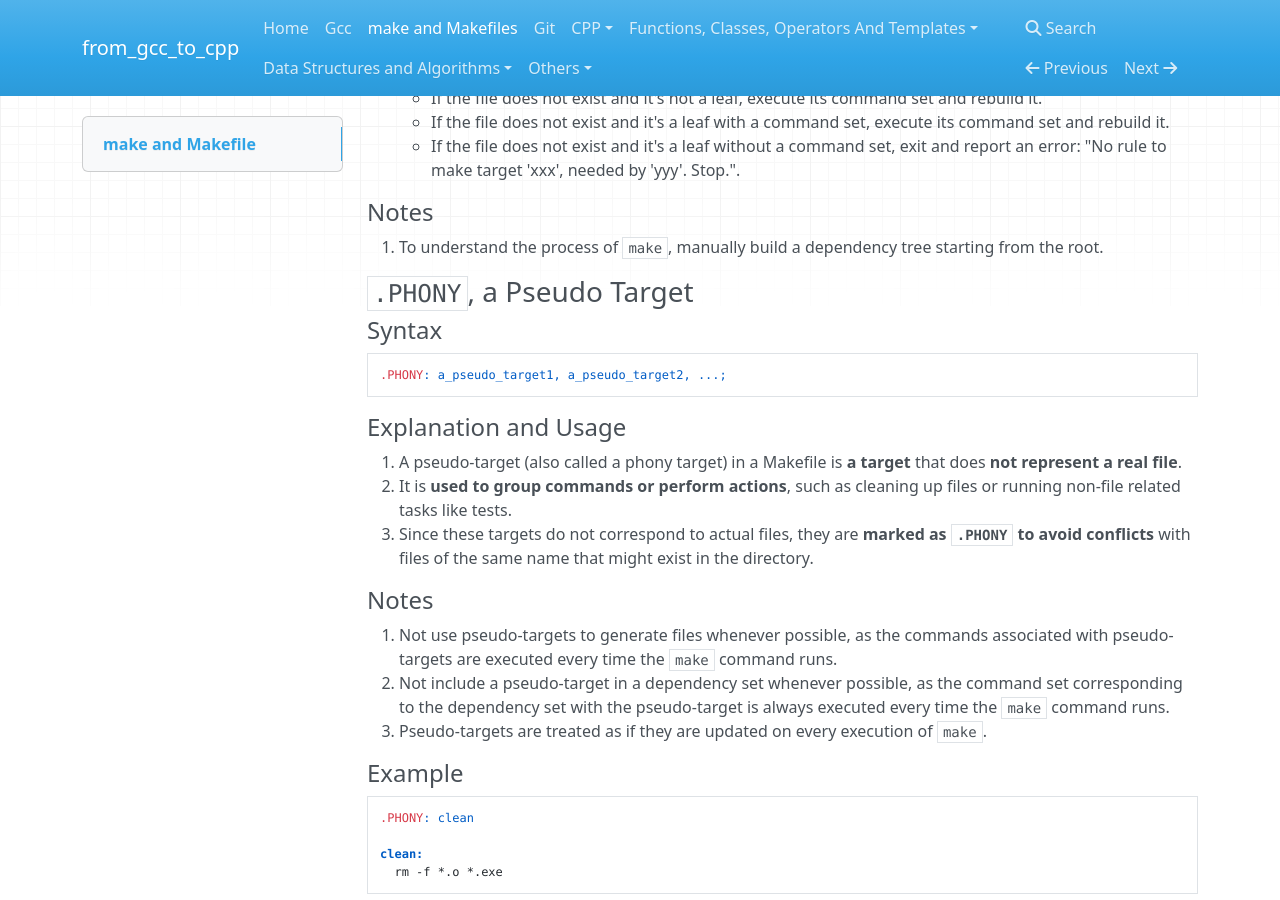
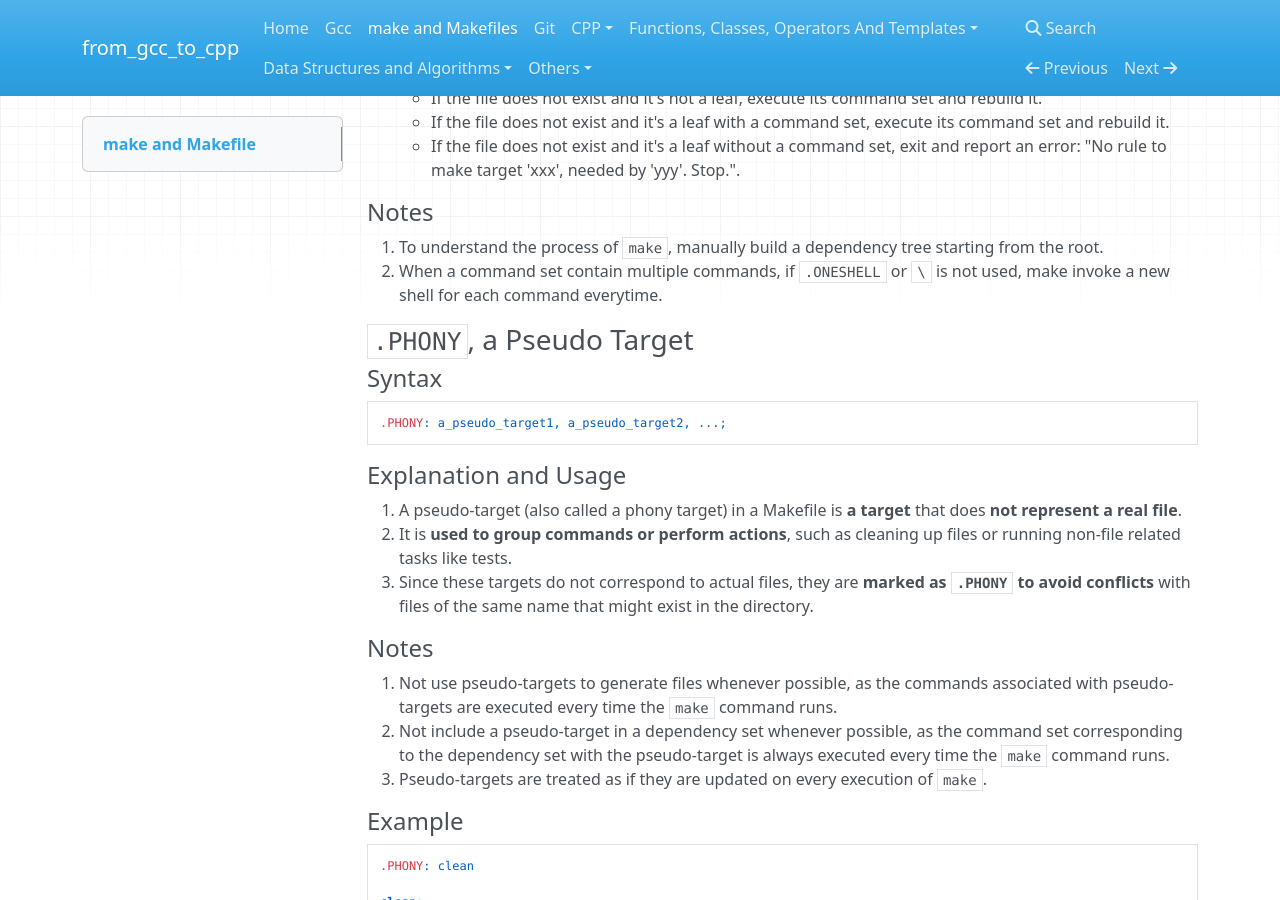
Before and after one commit to 0BananaBig0/from_gcc_to_cpp, an MkDocs documentation site: the page built from docs/makeAndMakefiles.md, in a window 1280 px wide and 900 px high, scrolled down 5213 px. Built offline with MkDocs 1.6.1, drawn with Linux system fonts in a browser that asks for light colours; nearby versions of some CDN libraries.

Commit message:
update makeAndMakefile

```diff
--- a/docs/makeAndMakefiles.md
+++ b/docs/makeAndMakefiles.md
@@ -264,6 +264,8 @@ target set: dependency set
 
 1. To understand the process of `make`, manually build a dependency tree
    starting from the root.
+2. When a command set contain multiple commands, if `.ONESHELL` or `\` is not
+   used, make invoke a new shell for each command everytime.
 
 ### `.PHONY`, a Pseudo Target
 
```
